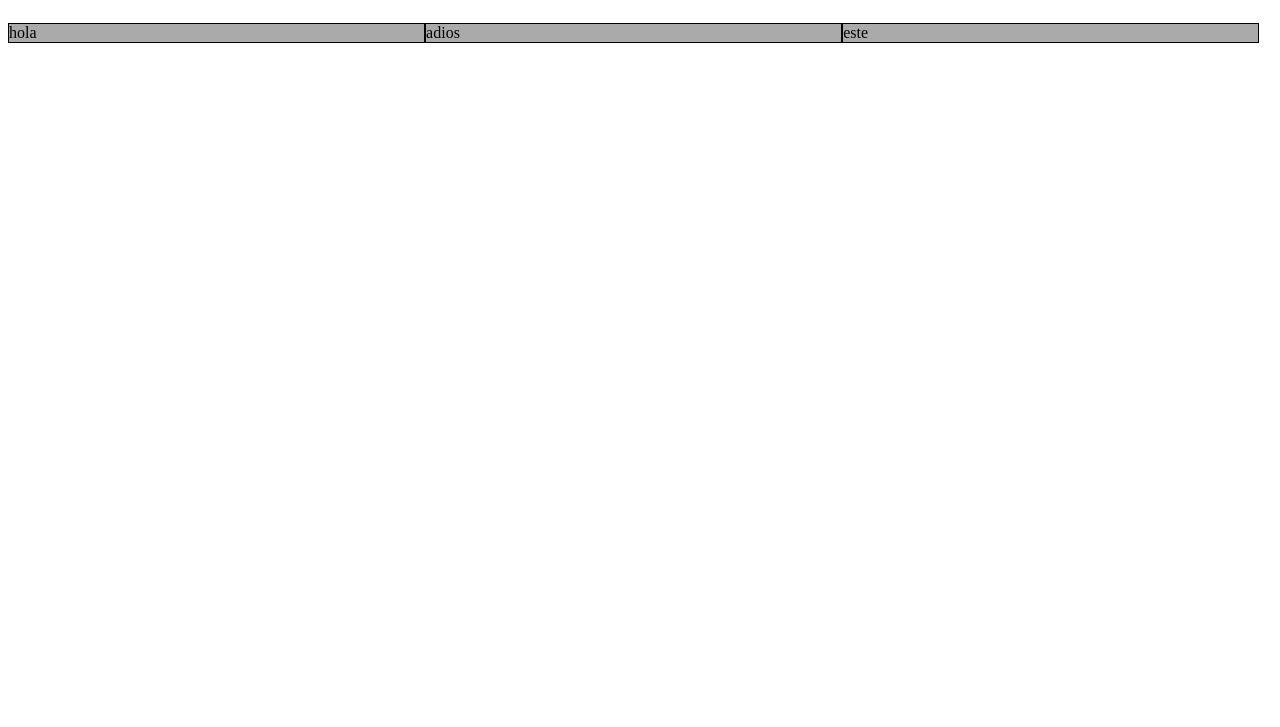
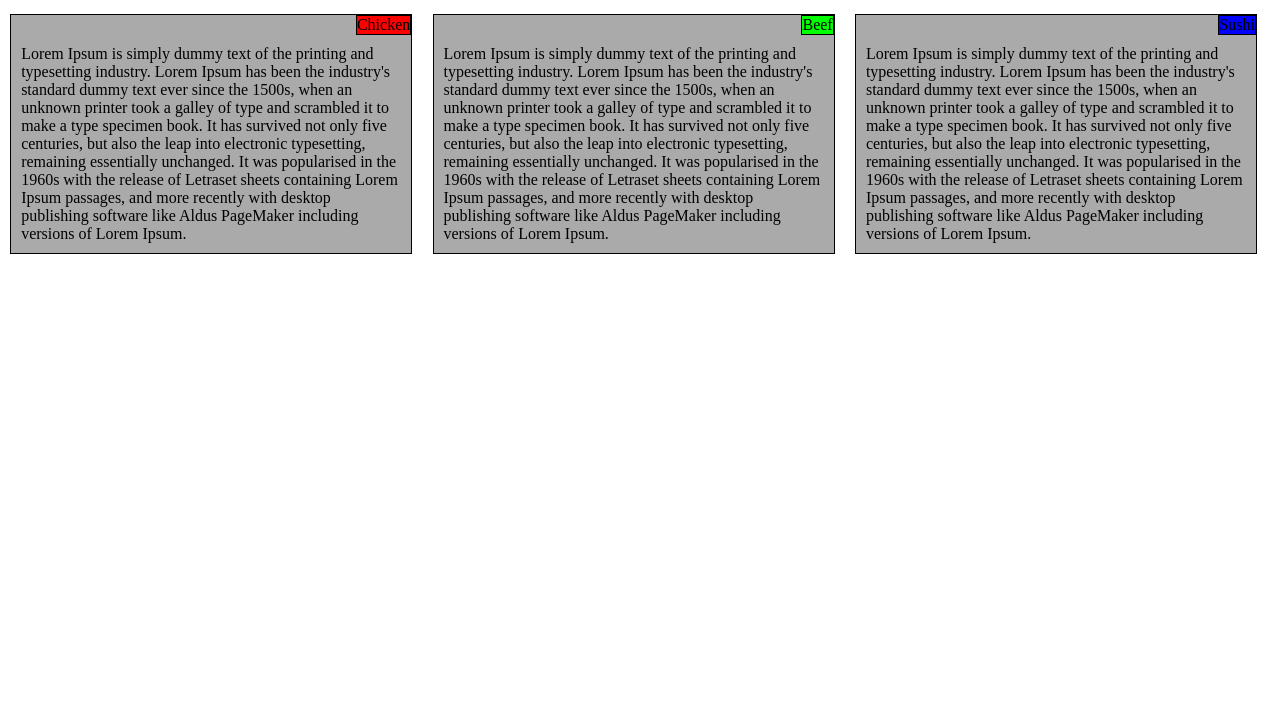
Before and after one commit to moisespd/mod2_solution, a plain HTML site: page index.html in a window 1280 px wide. Shown: the part 73-800 px from the top of the page. Drawn offline with Linux system fonts and the light colour scheme.

Commit message:
Working version

```diff
--- a/css/styles.css
+++ b/css/styles.css
@@ -1,30 +1,68 @@
 * {
-	box-sizing: border-box;
+	box-sizing: margin-box;
+	margin: 0px;
+	padding: 0px;
 }
-p {
+
+h1 {
+	text-align: center;
+	margin-bottom: 50px;
+}
+.title {
 	border: 1px solid black;
-	background-color: #AAAAAA;
+	position: absolute;
+	top: 0;
+	right: 0;
+}
+.column {
 	float: left;
 	position: relative;
 }
+
+.section {
+	border: 1px solid black;
+	width: 90%;
+	background-color: #AAAAAA;
+	position: relative;
+	margin-left: auto;
+	margin-right: auto;
+	margin-bottom: 20px;
+	padding: 30px 10px 10px 10px;
+}
+
+#chicken_title {
+	background-color: #FF0000;
+}
+#beef_title {
+	background-color: #00FF00;
+}
+#sushi_title {
+	background-color: #0000FF;
+}
+
 /* --------------------------------------------------
 -- Large devices: for example a laptop
 ---------------------------------------------------*/
 @media (min-width: 992px) {
-	p {
+	.column {
 		width: 33%;
 	}
+
 }
 /* --------------------------------------------------
 -- Medium devices: for example a tablet
 ---------------------------------------------------*/
 @media (min-width: 768px) and (max-width: 991px) {
-	#p1, #p2 {
+	#chicken, #beef {
 		width: 50%;
 	}
 
-	#p3 {
+	#sushi {
 		width: 100%;
+	}
+
+	#sushi > .section {
+		width: 95%;
 	}
 }
 
@@ -32,7 +70,7 @@ p {
 -- Small devices: for example a mobile phone
 ---------------------------------------------------*/
 @media (max-width: 767px) {
-	p {
+	.column {
 		width: 100%;
 	}
 }
--- a/index.html
+++ b/index.html
@@ -7,8 +7,27 @@
   </head>
   <body>
     <h1> Our menu </h1>
-    <p id = "p1"> hola </p>
-    <p id = "p2"> adios </p>
-    <p id = "p3"> este </p>
+
+    <div id = "chicken" class="column">
+    <div class = "section">
+    <div class="title" id = "chicken_title">Chicken</div>
+    Lorem Ipsum is simply dummy text of the printing and typesetting industry. Lorem Ipsum has been the industry's standard dummy text ever since the 1500s, when an unknown printer took a galley of type and scrambled it to make a type specimen book. It has survived not only five centuries, but also the leap into electronic typesetting, remaining essentially unchanged. It was popularised in the 1960s with the release of Letraset sheets containing Lorem Ipsum passages, and more recently with desktop publishing software like Aldus PageMaker including versions of Lorem Ipsum.
+    </div>
+    </div>
+
+    <div id = "beef" class="column">
+    <div class = "section">
+    <div class="title" id = "beef_title">Beef</div>
+    Lorem Ipsum is simply dummy text of the printing and typesetting industry. Lorem Ipsum has been the industry's standard dummy text ever since the 1500s, when an unknown printer took a galley of type and scrambled it to make a type specimen book. It has survived not only five centuries, but also the leap into electronic typesetting, remaining essentially unchanged. It was popularised in the 1960s with the release of Letraset sheets containing Lorem Ipsum passages, and more recently with desktop publishing software like Aldus PageMaker including versions of Lorem Ipsum.
+    </div>
+    </div>
+
+    <div id = "sushi" class="column">
+    <div class = "section">
+    <div class="title" id = "sushi_title">Sushi</div>
+    Lorem Ipsum is simply dummy text of the printing and typesetting industry. Lorem Ipsum has been the industry's standard dummy text ever since the 1500s, when an unknown printer took a galley of type and scrambled it to make a type specimen book. It has survived not only five centuries, but also the leap into electronic typesetting, remaining essentially unchanged. It was popularised in the 1960s with the release of Letraset sheets containing Lorem Ipsum passages, and more recently with desktop publishing software like Aldus PageMaker including versions of Lorem Ipsum.
+    </div>
+    </div>
+
   </body>
 </html>
```
